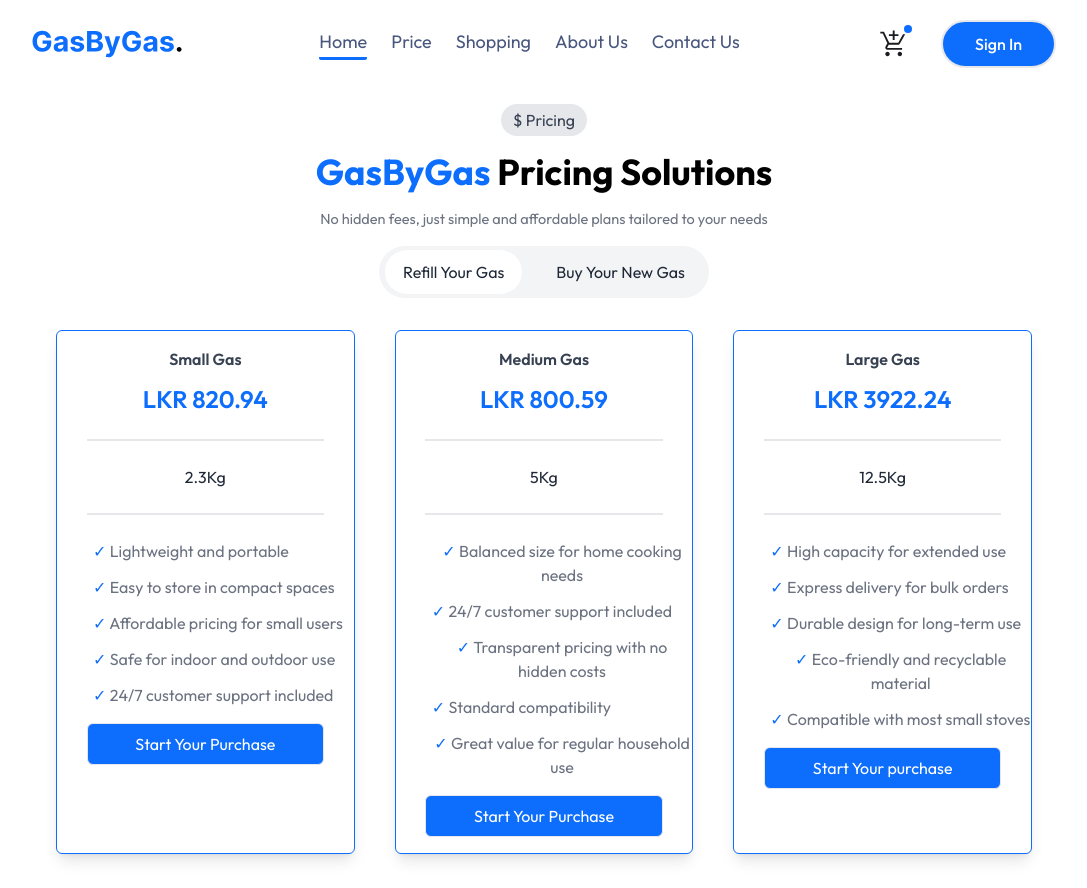
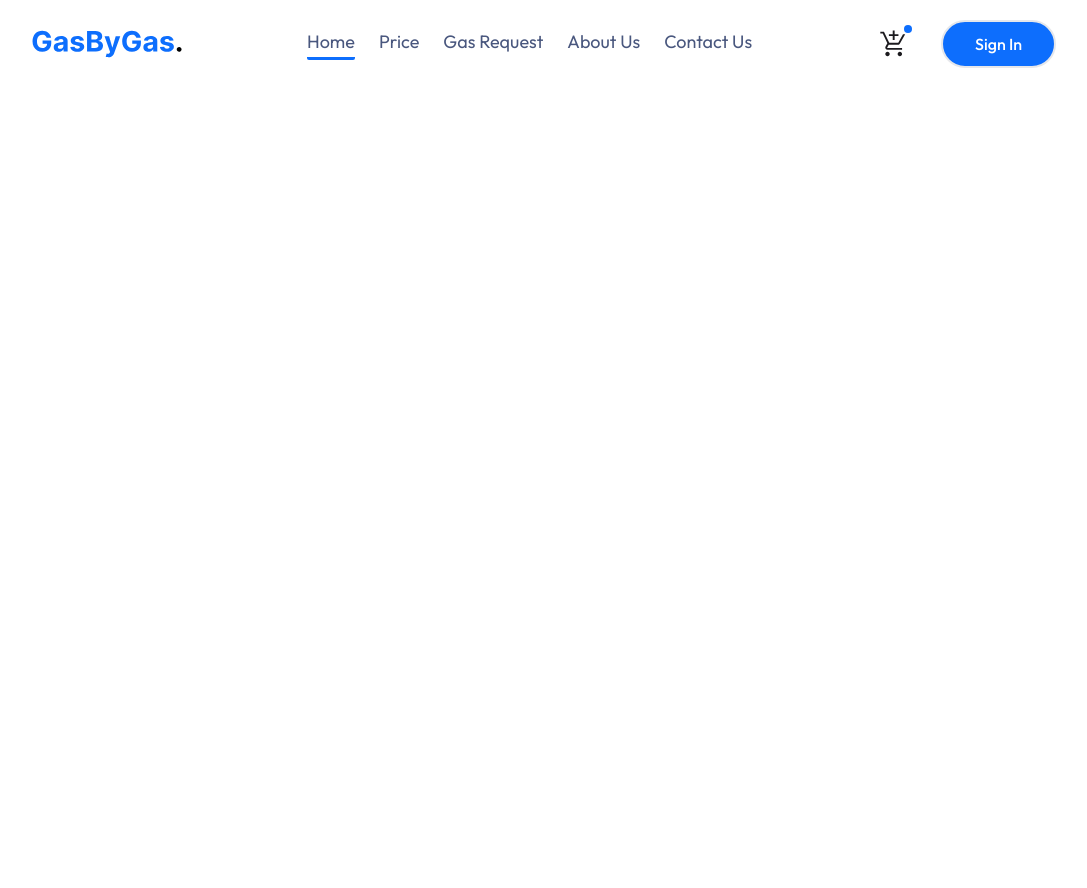
Before and after one commit to gasbygasplc/Supply-Chain-Management-for-Gas-By-Bas-PLC, a React (Vite) app in the folder frontend/: page /Pricing-Cart in a window 1280 px wide. Shown: the whole page, without its empty margins (96-1183 px from the left). After the commit the page ends 800 px from the top, so only its background shows below. Built offline with nearby package versions, Linux system fonts and the light colour scheme.

Commit message:
Remove Pricing-Cart route, add GasRequest component to Home, and update Navbar links

```diff
--- a/frontend/src/App.jsx
+++ b/frontend/src/App.jsx
@@ -3,7 +3,6 @@ import React from 'react'
 import { Route, Routes } from 'react-router-dom'
 import Home from './Pages/Home'
 import Navbar from './Components/Navbar'
-import Price from './Components/Price'
 
 const App = () => {
 
@@ -17,8 +16,6 @@ const App = () => {
 
         <Route path='/' element ={<Home/>}/>
 
-        <Route path='/Pricing-Cart' element={<Price/>} />
-
       </Routes>
 
     </div>
--- a/frontend/src/Components/GasRequest.jsx
+++ b/frontend/src/Components/GasRequest.jsx
@@ -0,0 +1,17 @@
+import React from 'react'
+
+const GasRequest = () => {
+
+  return (
+
+    <section id='gas-request'>
+
+
+
+    </section>
+
+  )
+
+}
+
+export default GasRequest
--- a/frontend/src/Components/Navbar.jsx
+++ b/frontend/src/Components/Navbar.jsx
@@ -60,7 +60,7 @@ const Navbar = () => {
 
          <Link to={'/'} className={menu === 'Home' ? "pb-[1.5px] border-b-[3px] border-primary rounded-[2px]" : ""} onClick={() => setMenu('Home')}>Home</Link>
          <a href="#pricing-cart" className={menu === 'Price' ? "pb-[1.5px] border-b-[3px] border-primary rounded-[2px]" : ""} onClick={() => setMenu('Price')}>Price</a>
-         <a href="">Shopping</a>
+         <a href="#gas-request">Gas Request</a>
          <a href="">About Us</a>
          <a href="">Contact Us</a>
         </ul>
--- a/frontend/src/Pages/Home.jsx
+++ b/frontend/src/Pages/Home.jsx
@@ -1,6 +1,7 @@
 import React from 'react'
 import Header from '../Components/Header'
 import Price from '../Components/Price'
+import GasRequest from '../Components/GasRequest'
 
 const Home = () => {
 
@@ -12,6 +13,8 @@ const Home = () => {
 
       <Price/>
 
+      <GasRequest/>
+
     </div>
 
   )
--- a/frontend/src/main.jsx
+++ b/frontend/src/main.jsx
@@ -1,4 +1,3 @@
-import { StrictMode } from 'react'
 import { createRoot } from 'react-dom/client'
 import './index.css'
 import App from './App.jsx'
```
